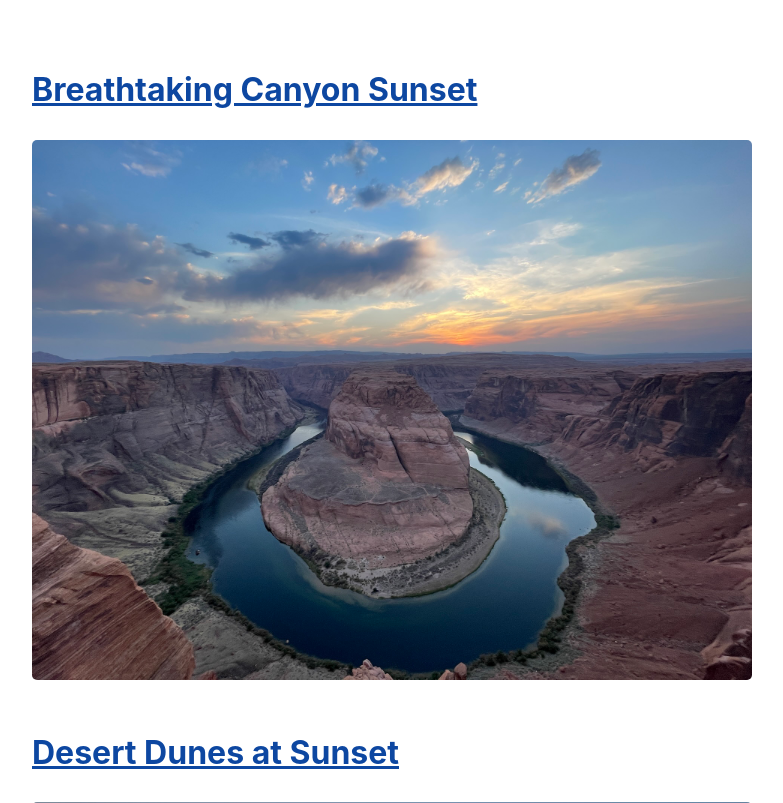
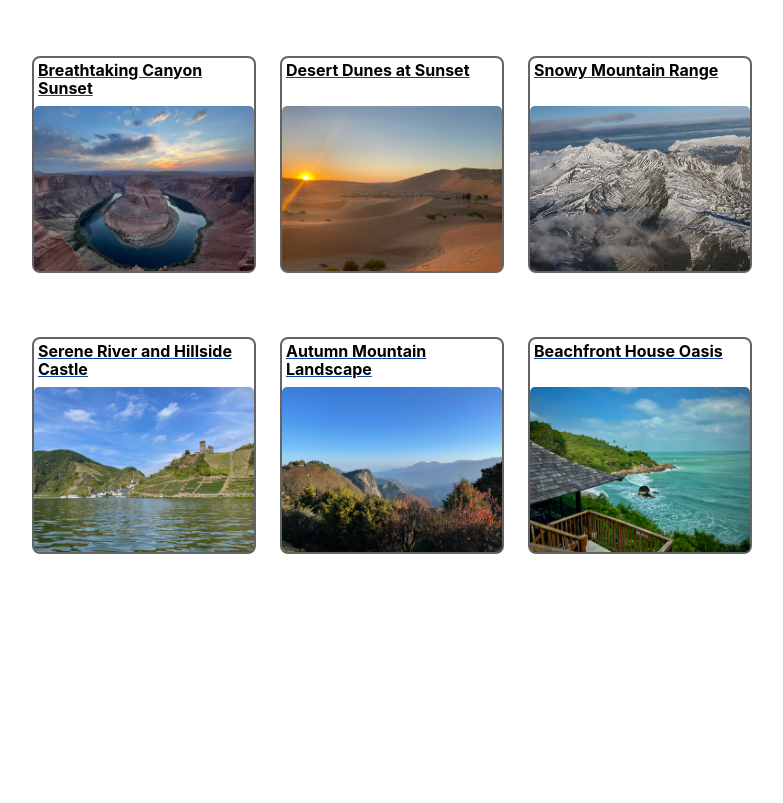
Before and after one commit to ania-sk/image-gallery-project, a PHP site: page /gallery.php in a window 1280 px wide. Shown: the part 161-964 px from the top of the page, without its empty margins (248-1031 px from the left). After the commit the page ends 715 px from the top, so only its background shows below. Run offline with PHP 8.4, Linux system fonts and the light colour scheme.

Commit message:
Design the gallery layout

```diff
--- a/gallery.php
+++ b/gallery.php
@@ -5,11 +5,12 @@ include './inc/images.inc.php';
 ?>
 <?php include './views/header.php'; ?>
 
-<?php foreach ($imageTitles as $src => $title): ?>
-    <a href="image.php?<?php echo http_build_query(['image' => $src]); ?>">
-        <h3><?php echo e($title); ?></h3>
-        <img src=./images/<?php echo rawurldecode($src); ?> alt=" <?php echo e($title); ?>" />
-    </a>
-<?php endforeach; ?>
-
+<div class="gallery-conteiner">
+    <?php foreach ($imageTitles as $src => $title): ?>
+        <a class=" gallery-item" href="image.php?<?php echo http_build_query(['image' => $src]); ?>">
+            <h3><?php echo e($title); ?></h3>
+            <img src=./images/<?php echo rawurldecode($src); ?> alt=" <?php echo e($title); ?>" />
+        </a>
+    <?php endforeach; ?>
+</div>
 <?php include './views/footer.php'; ?>
--- a/styles/custom.css
+++ b/styles/custom.css
@@ -1 +1,30 @@
-/* Add custom rules here... */
+.gallery-conteiner {
+  display: flex;
+  flex-wrap: wrap;
+  justify-content: space-between;
+}
+
+.gallery-item {
+  margin-top: 2rem;
+  margin-bottom: 2rem;
+  display: block;
+  width: 14rem;
+  border: 0.125rem solid rgb(100, 100, 100);
+  border-radius: 0.5rem;
+}
+
+.gallery-item h3 {
+  margin-bottom: 0;
+  margin-top: 0;
+  color: black;
+  font-size: 1rem;
+  height: 3rem;
+  padding: 0.25rem;
+}
+
+.gallery-item img {
+  display: block;
+  width: 100%;
+  aspect-ratio: 1920/1440;
+  object-fit: cover;
+}
--- a/views/header.php
+++ b/views/header.php
@@ -1,5 +1,6 @@
 <!DOCTYPE html>
 <html lang="en">
+
 <head>
     <meta charset="UTF-8">
     <meta name="viewport" content="width=device-width, initial-scale=1.0">
@@ -7,6 +8,7 @@
     <link rel="stylesheet" type="text/css" href="./styles/custom.css" />
     <title>Image gallery</title>
 </head>
+
 <body>
     <header>
         <h1>Image gallery</h1>
```
